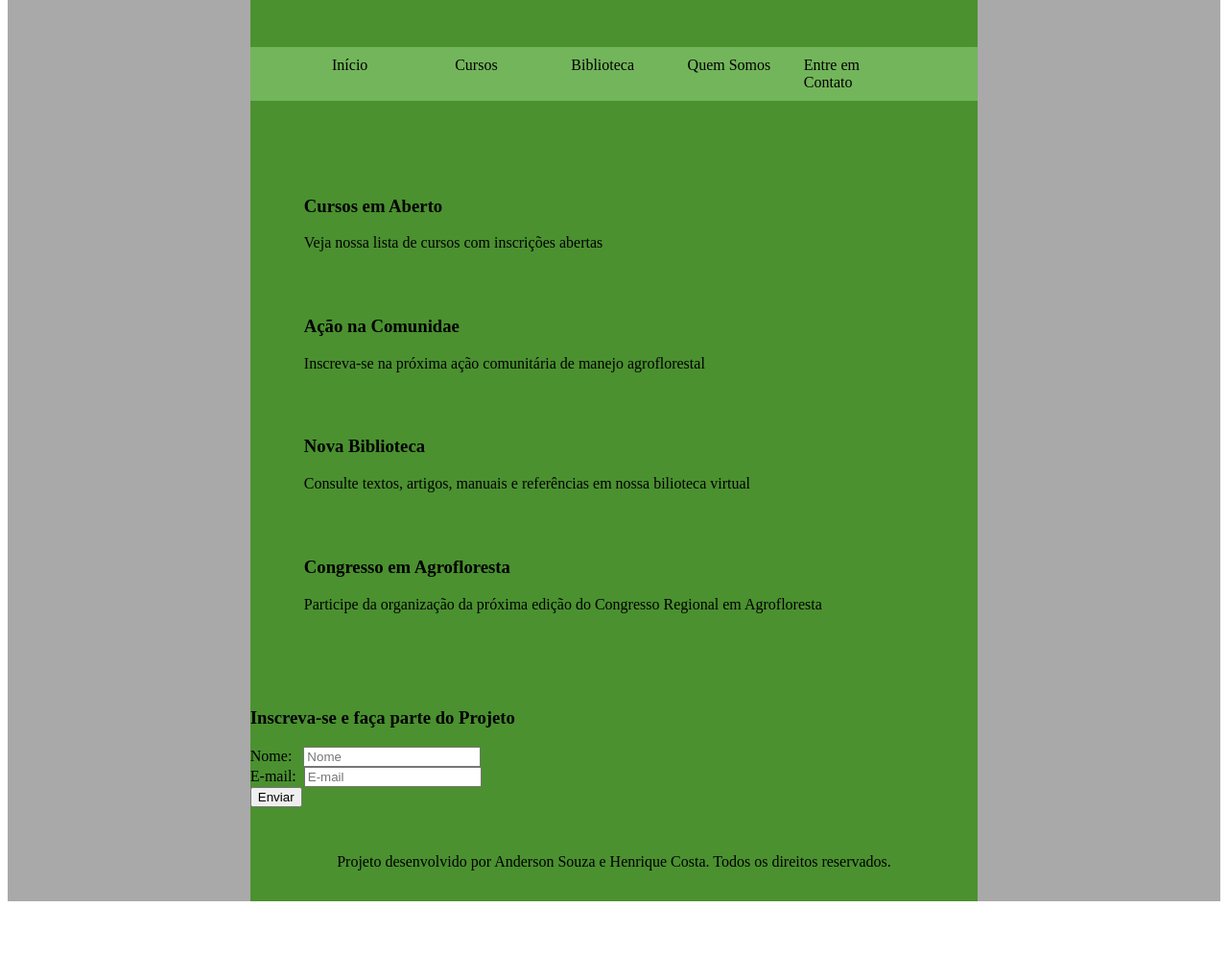
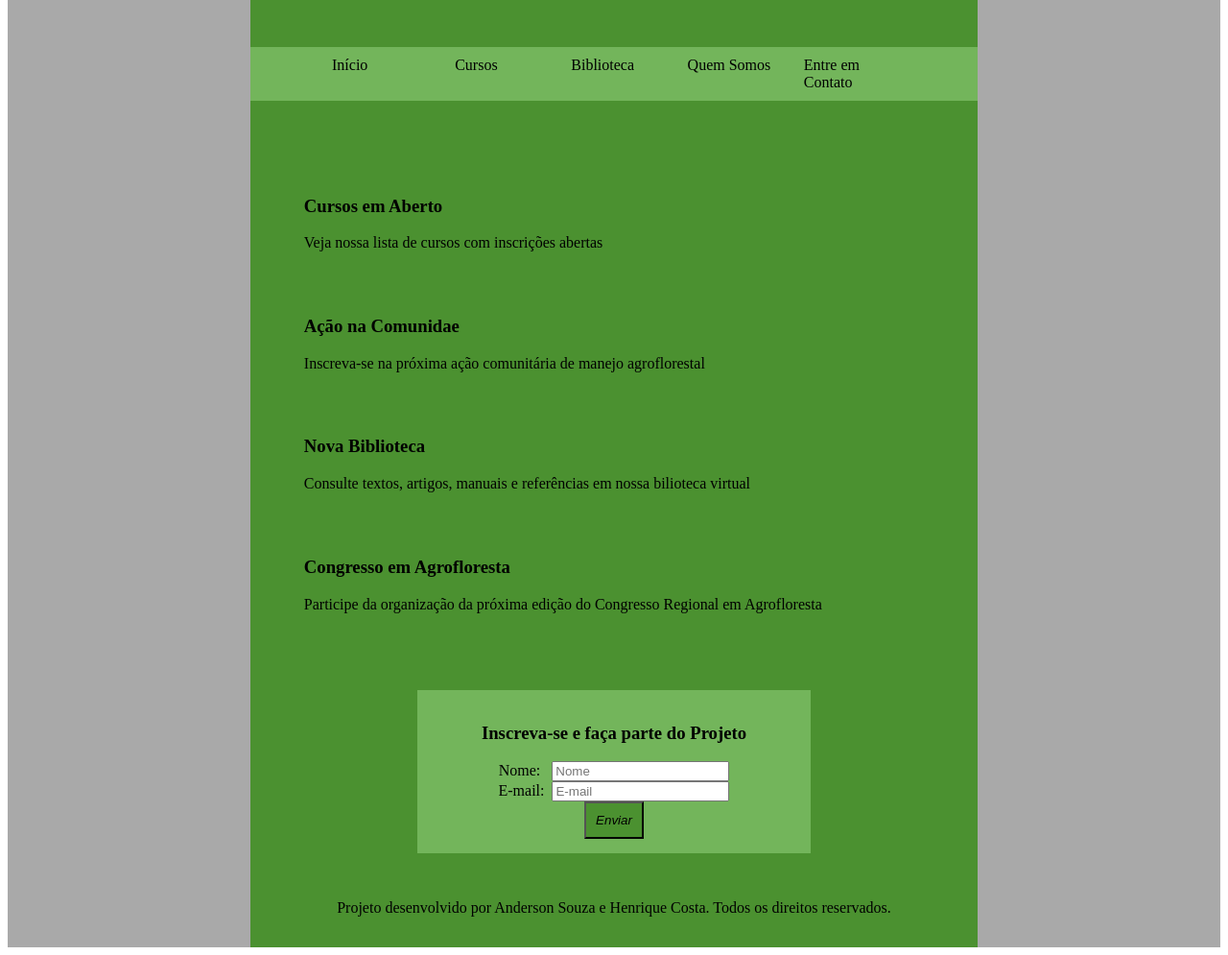
Before and after one commit to hsergiolima/uninter-atividade-extensionista-projeto, a plain HTML site: page index.html in a window 1280 px wide. Shown: the part 103-1098 px from the top of the page at 96% size. Before the commit the page ends 1050 px from the top, so only its background shows below. Drawn offline with Linux system fonts and the light colour scheme.

Commit message:
style: melhoria no layout e cor do bloco do formulário de inscrição

```diff
--- a/index.html
+++ b/index.html
@@ -46,14 +46,16 @@
         </ul>
       </article>
       <aside>
+        <div class="forminscricao">
           <form>
             <h3>Inscreva-se e faça parte do Projeto</h3>
             <label for="nome">Nome: &nbsp;</label>
             <input type="text" placeholder="Nome"><br>
             <label for="email">E-mail:&nbsp;</label>
             <input type="text" placeholder="E-mail"><br>
-          <input type="submit" value="Enviar">
+            <input type="submit" value="Enviar" id="enviarInscricao">
           </form>
+        </div>
       </aside>
       <footer>
         <p>
--- a/style.css
+++ b/style.css
@@ -37,7 +37,6 @@ footer {
 
 header,
 footer > * {
-  /* grid-column: 1 / 4; */
   text-align: center;
 }
 
@@ -64,7 +63,6 @@ footer > * {
 .noticia {
   list-style-type: none;
   padding: 1em;
-  /* display: inline-block; */
   width: 95%;
   justify-content: center;
 }
@@ -72,3 +70,18 @@ footer > * {
 .noticia:hover {
   background: #A5DA91;
 }
+
+.forminscricao {
+  width: 50%;
+  text-align: center;
+  background-color: #73B55B;
+  margin: auto;
+  padding: 2%;
+}
+
+#enviarInscricao {
+  padding: 10px;
+  margin: auto;
+  font-style: italic;
+  background: #4B9130;
+}
```
Lines whose indentation alone changed are shown as unchanged.
